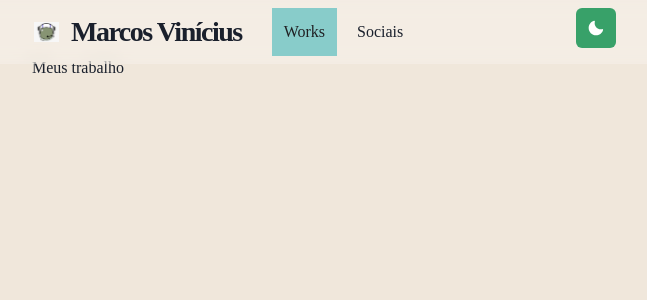
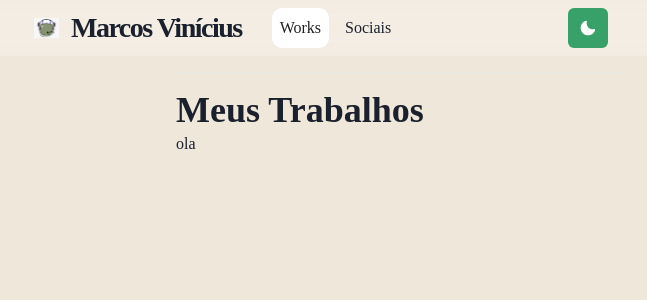
Before and after one commit to marcmec/personalwebsite, a Next.js app: page /works in a window 1280 px wide. Shown: the top 300 px of the page, without its empty margins (240-887 px from the left). Built offline with nearby package versions, Linux system fonts and the light colour scheme; a web font is replaced by a local one.

Commit message:
edit:linkitem

```diff
--- a/components/navbar.js
+++ b/components/navbar.js
@@ -24,9 +24,10 @@ const LinkItem = ({ href, path, children }) => {
     return (
         <NextLink href={href}>
             <Link
-                p={3}
-                bg={active ? "glassTeal" : undefined}
-                color={active ? "#202023" : inactiveColor}
+                p={2}
+                bg={active ? "white" : undefined}
+                borderRadius={10}
+                color={active ? "#202022" : inactiveColor}
             >
                 {children}
             </Link>
--- a/components/theme-button.js
+++ b/components/theme-button.js
@@ -1,13 +1,27 @@
-import theme from "../libs/theme"
+import { AnimatePresence, motion } from "framer-motion"
 import { MoonIcon, SunIcon } from "@chakra-ui/icons"
 import { IconButton, useColorMode, useColorModeValue } from "@chakra-ui/react"
-export default function ThemeToggle() {
+
+const ThemeToggle = () => {
     const { toggleColorMode } = useColorMode()
     return (
-        <IconButton
-            onClick={toggleColorMode}
-            colorScheme={useColorModeValue("green", "orange")}
-            icon={useColorModeValue(<MoonIcon />, <SunIcon />)}
-        ></IconButton>
+        <AnimatePresence exitBeforeEnter initial={false}>
+            <motion.div
+                style={{ display: "inline-block" }}
+                key={useColorModeValue("light", "dark")}
+                initial={{ y: 20, opacity: 0 }}
+                animate={{ y: 0, opacity: 1 }}
+                exit={{ y: -20, opacity: 0 }}
+                transition={{ duration: 0.33 }}
+            >
+                <IconButton
+                    onClick={toggleColorMode}
+                    colorScheme={useColorModeValue("green", "orange")}
+                    icon={useColorModeValue(<MoonIcon />, <SunIcon />)}
+                ></IconButton>
+            </motion.div>
+        </AnimatePresence>
     )
 }
+
+export default ThemeToggle
--- a/pages/works.js
+++ b/pages/works.js
@@ -1,10 +1,15 @@
-import { Box, Text } from "@chakra-ui/react"
-
+import { Container, Heading, SimpleGrid, Divider, Text } from "@chakra-ui/react"
+import Section from "../components/section"
 const works = () => {
     return (
-        <Box>
-            <Text>Meus trabalho</Text>
-        </Box>
+        <Container>
+            <Divider mt={4} mb={4} />
+            <Section delay={0.1}>
+                <SimpleGrid></SimpleGrid>
+                <Heading>Meus Trabalhos</Heading>
+                <Text>ola</Text>
+            </Section>
+        </Container>
     )
 }
 
```
